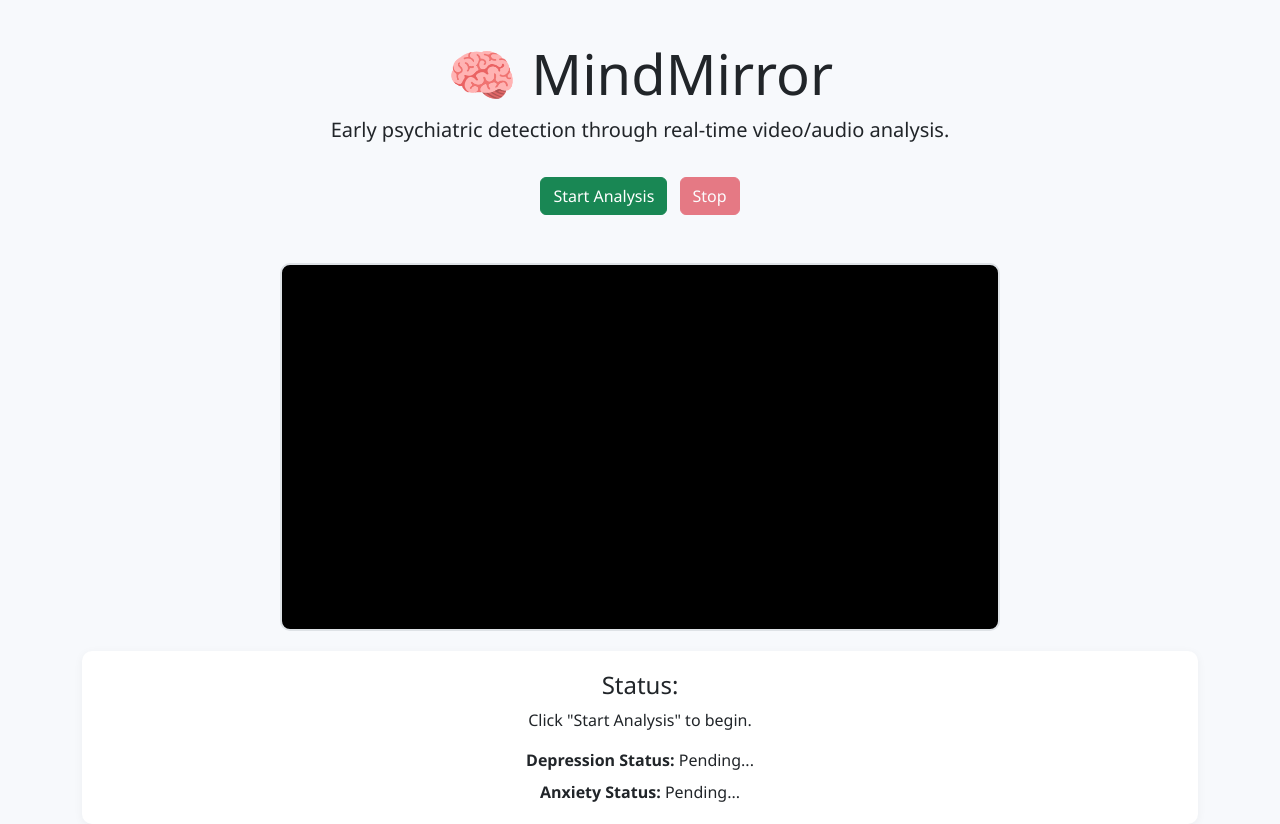
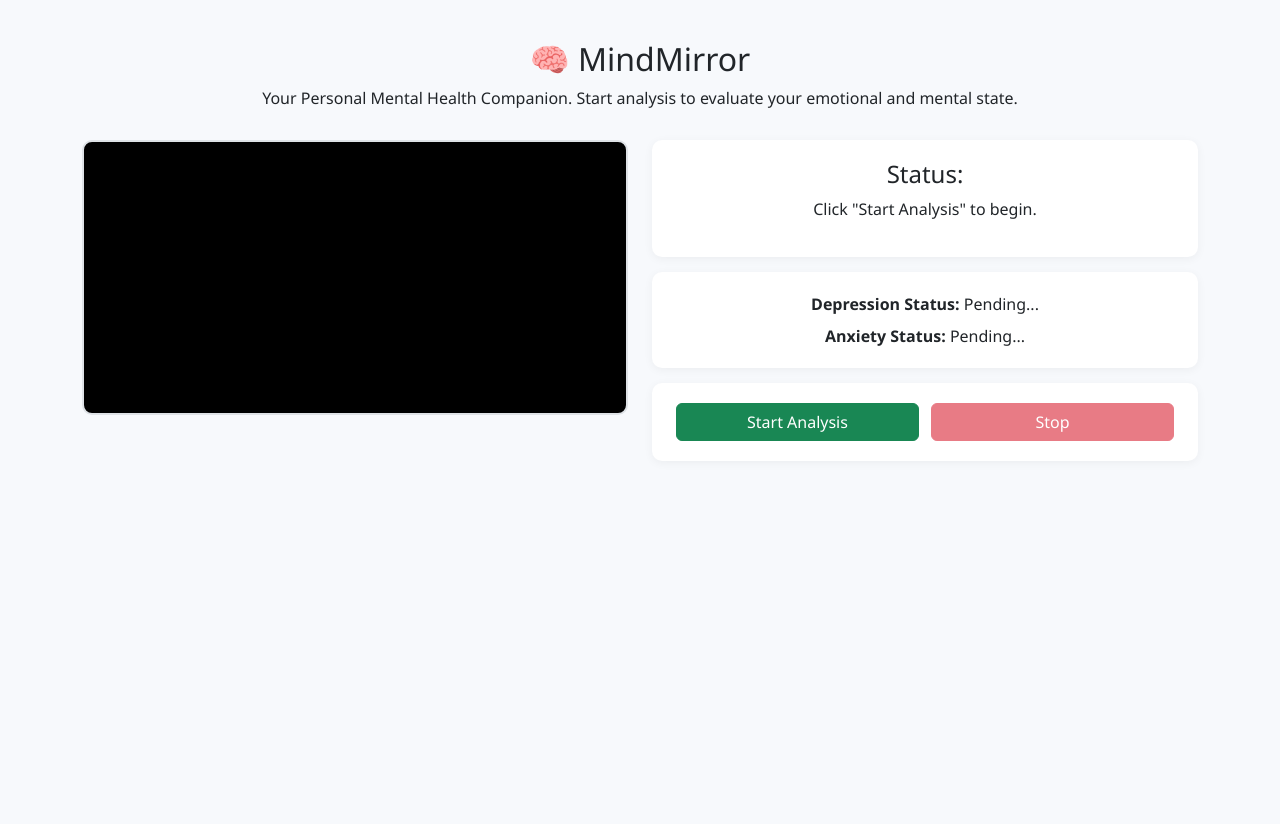
Before and after one commit to balrajsingh-fw/mindmirror, a Django app: page / in a window 1280 px wide. After the commit the page ends 441 px from the top, so only its background shows below. Run offline with Django 5.2, Linux system fonts and the light colour scheme.

Commit message:
HTML fixed

```diff
--- a/templates/index.html
+++ b/templates/index.html
@@ -9,61 +9,117 @@
       background: #f7f9fc;
       font-family: 'Segoe UI', sans-serif;
     }
+
     .header {
       margin-top: 40px;
+      text-align: center;
+      margin-bottom: 30px;
     }
+
     .video-container {
-      max-width: 720px;
-      margin: auto;
       border: 2px solid #dee2e6;
       border-radius: 10px;
       overflow: hidden;
       background: #000;
+      width: 100%;
     }
+
     #video {
       width: 100%;
       height: auto;
+      display: block;
     }
-    .status-box {
-      margin-top: 20px;
+
+    .status-box,
+    .result-box,
+    .button-box {
       background: #ffffff;
       padding: 20px;
       border-radius: 10px;
-      box-shadow: 0 2px 10px rgba(0,0,0,0.05);
+      box-shadow: 0 2px 10px rgba(0, 0, 0, 0.05);
+      margin-bottom: 15px;
     }
+
     .spinner-border {
       width: 2rem;
       height: 2rem;
+    }
+
+    .btn {
+      width: 48%;
+    }
+
+    #graphSection {
+      background: #fff;
+      border: 2px dashed #dee2e6;
+      border-radius: 10px;
+      text-align: center;
+      padding: 40px;
+      color: #6c757d;
+      min-height: 300px;
+    }
+
+    @media (max-width: 768px) {
+      .btn {
+        width: 100%;
+        margin-bottom: 10px;
+      }
+
+      .video-container,
+      .status-box,
+      .result-box,
+      .button-box,
+      #graphSection {
+        max-width: 100%;
+      }
     }
   </style>
 </head>
 <body>
 
-  <div class="container text-center header">
-    <h1 class="display-4">🧠 MindMirror</h1>
-    <p class="lead">Early psychiatric detection through real-time video/audio analysis.</p>
-    <button id="startBtn" class="btn btn-success mt-3">Start Analysis</button>
-    <button id="stopBtn" class="btn btn-danger mt-3 ms-2" disabled>Stop</button>
+  <div class="container">
+    <!-- Top Row: Heading & Description -->
+    <div class="header">
+      <h2>🧠 MindMirror</h2>
+      <p>Your Personal Mental Health Companion. Start analysis to evaluate your emotional and mental state.</p>
     </div>
 
-  <div class="container mt-5">
-    <div class="video-container mb-3">
+    <!-- Second Row: Video + Status + Buttons -->
+    <div class="row">
+      <!-- Left: Video -->
+      <div class="col-md-6">
+        <div class="video-container mb-3" id="videoSection">
           <video id="video" autoplay muted></video>
         </div>
+      </div>
 
+      <!-- Right: Status + Results + Buttons -->
+      <div class="col-md-6 d-flex flex-column">
+        <!-- Status Box -->
         <div class="status-box text-center">
-      <div id="spinner" class="mb-3" style="display: none;">
+          <h4>Status:</h4>
+          <p id="status-text">Click "Start Analysis" to begin.</p>
+          <div id="spinner" style="display: none;">
             <div class="spinner-border text-primary" role="status">
               <span class="visually-hidden">Loading...</span>
             </div>
           </div>
-      <h4>Status:</h4>
-      <p id="status-text">Click "Start Analysis" to begin.</p>
-      <div id="depression-status">
+        </div>
+
+        <!-- Result Box -->
+        <div class="result-box text-center">
+          <div>
             <strong>Depression Status:</strong> <span id="depression-text">Pending...</span>
           </div>
-      <div id="anxiety-status" class="mt-2">
+          <div class="mt-2">
             <strong>Anxiety Status:</strong> <span id="anxiety-text">Pending...</span>
+          </div>
+        </div>
+
+        <!-- Control Buttons -->
+        <div class="button-box text-center">
+          <button id="startBtn" class="btn btn-success me-2">Start Analysis</button>
+          <button id="stopBtn" class="btn btn-danger" disabled>Stop</button>
         </div>
       </div>
     </div>
```
Lines whose indentation alone changed are shown as unchanged.
